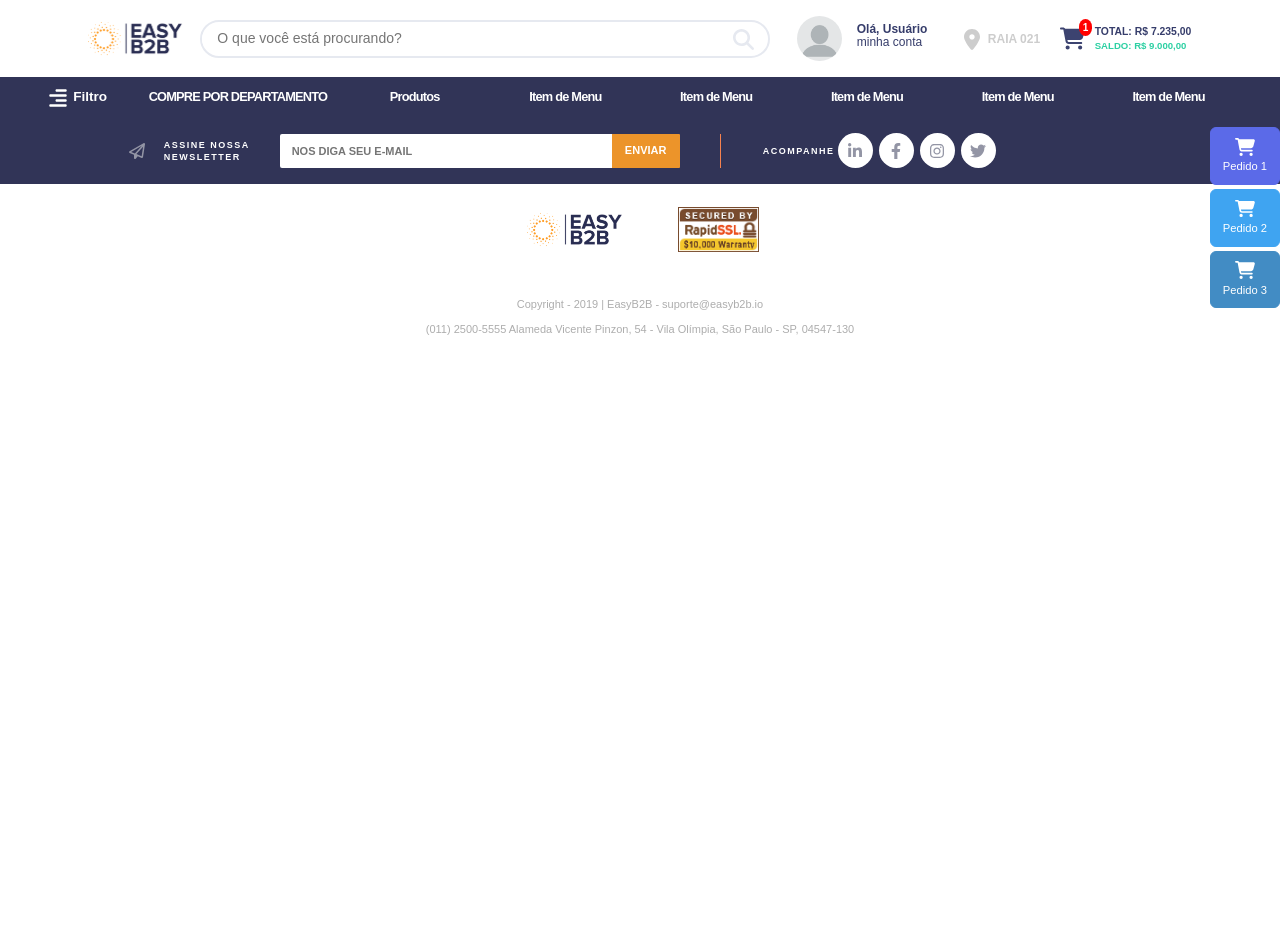
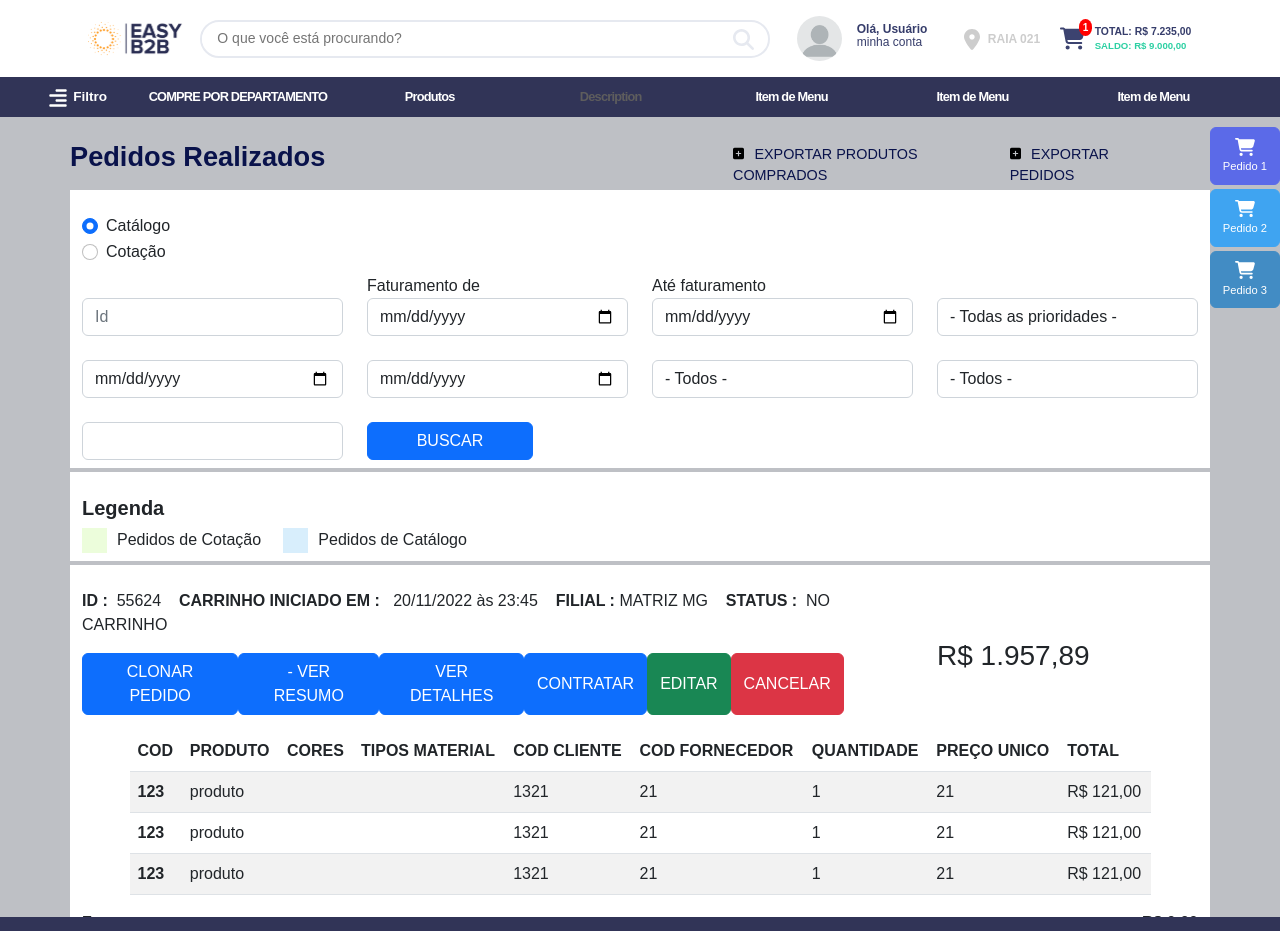
Before and after one commit to tiagorahal/easyb2b-client, a React (Create React App) app: page /description in a window 1280 px wide. Shown: the top 931 px of the page. Before the commit the page ends 800 px from the top, so only its background shows below. Built offline with nearby package versions, Linux system fonts and the light colour scheme.

Commit message:
Add Details

```diff
--- a/src/App.js
+++ b/src/App.js
@@ -6,6 +6,7 @@ import Home from './pages/home';
 import Checkout from './pages/checkout';
 import Pedidos from './pages/pedidos';
 import ProductsList from './pages/productsList';
+import Description from './pages/description';
 
 
 import React, { Component } from 'react';
@@ -22,6 +23,7 @@ class App extends Component {
           <Route path="/checkout" element={<Checkout />} />
           <Route path="/pedidos" element={<Pedidos />} />
           <Route path="/productsList" element={<ProductsList />} />
+          <Route path="/description" element={<Description />} />
         </Routes>
 
         <Footer />
--- a/src/components/header.js
+++ b/src/components/header.js
@@ -185,8 +185,8 @@ function Header(){
                         <div className="row align-items-center justify-content-center menu-item">
                             <div className="col-auto">COMPRE POR DEPARTAMENTO</div>
                             <Link to="/ProductsList" className="col text-center btn-products-link">Produtos</Link>
-                            <div className="col text-center">Item de Menu</div>
-                            <div className="col text-center">Item de Menu</div>
+
+                            <div className="col text-center"><Link to="/Description" className="user-link">Description</Link></div>
                             <div className="col text-center">Item de Menu</div>
                             <div className="col text-center">Item de Menu</div>
                             <div className="col text-center">Item de Menu</div>
--- /dev/null
+++ b/src/pages/description.js
@@ -0,0 +1,219 @@
+import React from "react";
+import "./description.css";
+
+function Description(){
+    return(
+        <div className="pedidos-main">
+          <div className="pedidos container">
+            <div className="row pt-4">
+              <div className="row">
+                <h1 className="pedidos-titulo col-7 pb-2 align-items-center">Pedidos Realizados</h1>
+                <div className="col d-flex justify-content-between align-items-center">
+                  <a href="#" className="pedidos-link">
+                    <img className="pedidos-icon-image"
+                    src={`${process.env.PUBLIC_URL}assets/icons/square-plus-solid.svg`}
+                    alt="logo"/>
+                    EXPORTAR PRODUTOS COMPRADOS
+                  </a>
+                  <a href="#" className="pedidos-link">
+                    <img className="pedidos-icon-image"
+                    src={`${process.env.PUBLIC_URL}assets/icons/square-plus-solid.svg`}
+                    alt="logo"/>
+                    EXPORTAR PEDIDOS
+                  </a>
+                </div>
+              </div>
+              <form className="pedidos-form pb-2 pt-4">
+                <div class="form-row pb-2">
+                  <div class="form-check">
+                    <input class="form-check-input" type="radio" name="exampleRadios" id="exampleRadios1" value="option1" checked />
+                    <label class="form-check-label" for="exampleRadios1">
+                      Catálogo
+                    </label>
+                  </div>
+                  <div class="form-check">
+                    <input class="form-check-input" type="radio" name="exampleRadios" id="exampleRadios2" value="option2" />
+                    <label class="form-check-label" for="exampleRadios2">
+                      Cotação
+                    </label>
+                  </div>
+                </div>
+                <div class="row">
+                <div class="form-group col-3">
+                  <label for="inputZip"></label>
+                  <input type="text" class="form-control" id="inputZip" placeholder="Id" />
+                </div>
+                  <div class="form-group col-3">
+                    <label for="inputZip">Faturamento de</label>
+                    <input type="date" class="form-control" id="inputZip" placeholder="dd/mm/aaaa" />
+                  </div>
+                  <div class="form-group col-3">
+                    <label for="inputZip">Até faturamento</label>
+                    <input type="date" class="form-control" id="inputZip" placeholder="dd/mm/aaaa" />
+                  </div>
+                  <div class="form-group col-3">
+                    <label for="inputZip"></label>
+                    <select id="inputState" class="form-control">
+                      <option selected>- Todas as prioridades -</option>
+                    </select>
+                  </div>
+                </div>
+                <div class="row">
+                  <div class="form-group col-3">
+                    <label for="inputZip"></label>
+                    <input type="date" class="form-control" id="inputZip" />
+                  </div>
+                  <div class="form-group col-3">
+                    <label for="inputZip"></label>
+                    <input type="date" class="form-control" id="inputZip" />
+                  </div>
+                  <div class="form-group col-3">
+                    <label for="inputZip"></label>
+                    <select id="inputState" class="form-control">
+                      <option selected>- Todos -</option>
+                    </select>
+                  </div>
+                  <div class="form-group col-3">
+                    <label for="inputZip"></label>
+                    <select id="inputState" class="form-control">
+                      <option selected>- Todos -</option>
+                    </select>
+                  </div>
+                </div>
+                <div class="row">
+                <div class="form-group col-3">
+                  <label for="inputZip"></label>
+                  <input type="text" class="form-control" id="inputZip" />
+                </div>
+                <div class="form-group col-2">
+                  <label for="inputZip" style={{opacity: 0}} >gambiarra</label>
+                  <button type="submit" class="btn btn-primary w-100">BUSCAR</button>
+                </div>
+                </div>
+              </form>
+            </div>
+          </div>
+          <div className="pedidos container">
+            <div className="row pt-1">
+              <form className="pedidos-form pb-2">
+                <div class="row pt-4">
+                  <h5 className="fw-bold">Legenda</h5>
+                </div>
+                <div class="d-flex flex-row">
+                  <div className="d-flex flex-row">
+                    <div className="square1"></div>
+                    Pedidos de Cotação
+                  </div>
+                  &nbsp; &nbsp; &nbsp;
+                  <div className="d-flex flex-row">
+                    <div className="square2"></div>
+                    Pedidos de Catálogo
+                  </div>
+                </div>
+              </form>
+            </div>
+          </div>
+          <div className="pedidos container pt-1">
+            <div className="row pt-4 pedidos-bg">
+              <div className="col-9">
+                <div className="d-flex flex-column">
+                  <div className="pedidos-text">
+                    <p>
+                      <b>ID : &nbsp;</b>55624
+                      &nbsp;&nbsp;&nbsp;
+                      <b>CARRINHO INICIADO EM : &nbsp;</b> 20/11/2022 às 23:45
+                      &nbsp;&nbsp;&nbsp;
+                      <b>FILIAL : </b>MATRIZ MG
+                      &nbsp;&nbsp;&nbsp;
+                      <b>STATUS : &nbsp;</b>NO CARRINHO
+                    </p>
+                  </div>
+                  <div className="pedidos-buttons d-flex justify-content-between col-11 pb-3">
+                    <button type="button" class="btn btn-primary">CLONAR PEDIDO</button>
+                    <button type="button" class="btn btn-primary">- VER RESUMO</button>
+                    <button type="button" class="btn btn-primary">VER DETALHES</button>
+                    <button type="button" class="btn btn-primary">CONTRATAR</button>
+                    <button type="button" class="btn btn-success">EDITAR</button>
+                    <button type="button" class="btn btn-danger">CANCELAR</button>
+                  </div>
+                </div>
+              </div>
+              <div className="col-3 d-flex align-items-center">
+                <h3>R$ 1.957,89</h3>
+              </div>
+            </div>
+            <div className="row pedidos-bg">
+              <div className="col-11 m-auto">
+                <table class="table table-striped">
+                  <thead>
+                    <tr>
+                      <th scope="col">COD</th>
+                      <th scope="col">PRODUTO</th>
+                      <th scope="col">CORES</th>
+                      <th scope="col">TIPOS MATERIAL</th>
+                      <th scope="col">COD CLIENTE</th>
+                      <th scope="col">COD FORNECEDOR</th>
+                      <th scope="col">QUANTIDADE</th>
+                      <th scope="col">PREÇO UNICO</th>
+                      <th scope="col">TOTAL</th>
+                    </tr>
+                  </thead>
+                  <tbody>
+                    <tr >
+                      <th scope="row">123</th>
+                      <td>produto</td>
+                      <td></td>
+                      <td></td>
+                      <td>1321</td>
+                      <td>21</td>
+                      <td>1</td>
+                      <td>21</td>
+                      <td>R$ 121,00</td>
+                    </tr>
+                    <tr>
+                      <th scope="row">123</th>
+                      <td>produto</td>
+                      <td></td>
+                      <td></td>
+                      <td>1321</td>
+                      <td>21</td>
+                      <td>1</td>
+                      <td>21</td>
+                      <td>R$ 121,00</td>
+                    </tr>
+                    <tr>
+                      <th scope="row">123</th>
+                      <td>produto</td>
+                      <td></td>
+                      <td></td>
+                      <td>1321</td>
+                      <td>21</td>
+                      <td>1</td>
+                      <td>21</td>
+                      <td>R$ 121,00</td>
+                    </tr>
+                  </tbody>
+                </table>
+              </div>
+            </div>
+            <div className="row pedidos-bg">
+              <div className="col-12 m-auto">
+                <p className="d-flex justify-content-between">
+                  <b>Frete</b>
+                  <b>R$ 0,00</b>
+                </p>
+              </div>
+              <div className="col-12 m-auto">
+                <p className="d-flex justify-content-between">
+                  <b>Total do pedido</b>
+                  <b>R$ 1.957,89</b>
+                </p>
+              </div>
+            </div>
+          </div>
+        </div>
+    )
+}
+
+
+export default Description
```
Also changed, not shown: src/pages/description.css (added).
